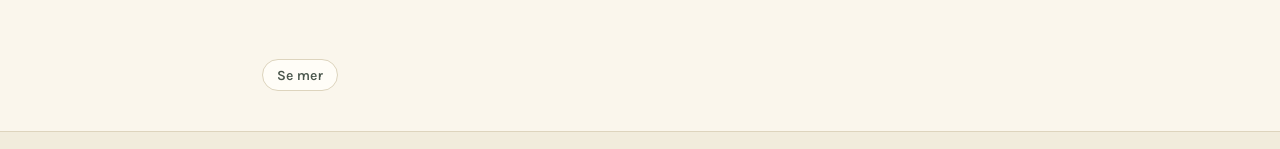
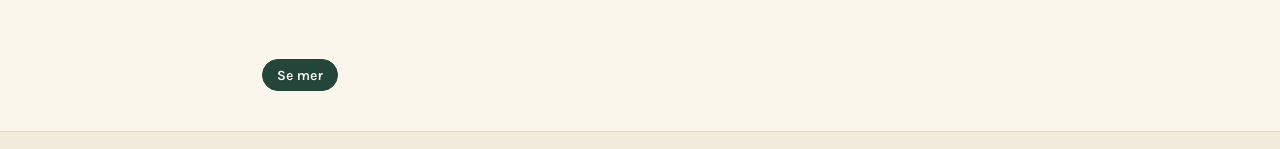
Before and after one commit to preztmo/poteliv-beta, a React (Vite) app: page / in a window 1280 px wide. Shown: the part 1144-1293 px from the top of the page. Built offline with nearby package versions, Linux system fonts and the light colour scheme.

Commit message:
endret Snuten til Poteliv

```diff
--- a/Home.jsx
+++ b/Home.jsx
@@ -58,7 +58,7 @@ export default function Home() {
           ))}
           {visibleCount < filtered.length && (
             <div style = {{display: 'flex', justifyContent: 'center', marginTop: '40px'}}>
-              <button className="chip chip-active" onClick={() => setVisibleCount(prev => prev + 12)}>
+              <button className="chip chip--active" onClick={() => setVisibleCount(prev => prev + 12)}>
                 Se mer
                 </button>
                 </div>
```
Also changed, not shown: 2 other files (tests, documents, lock files or other folders).
